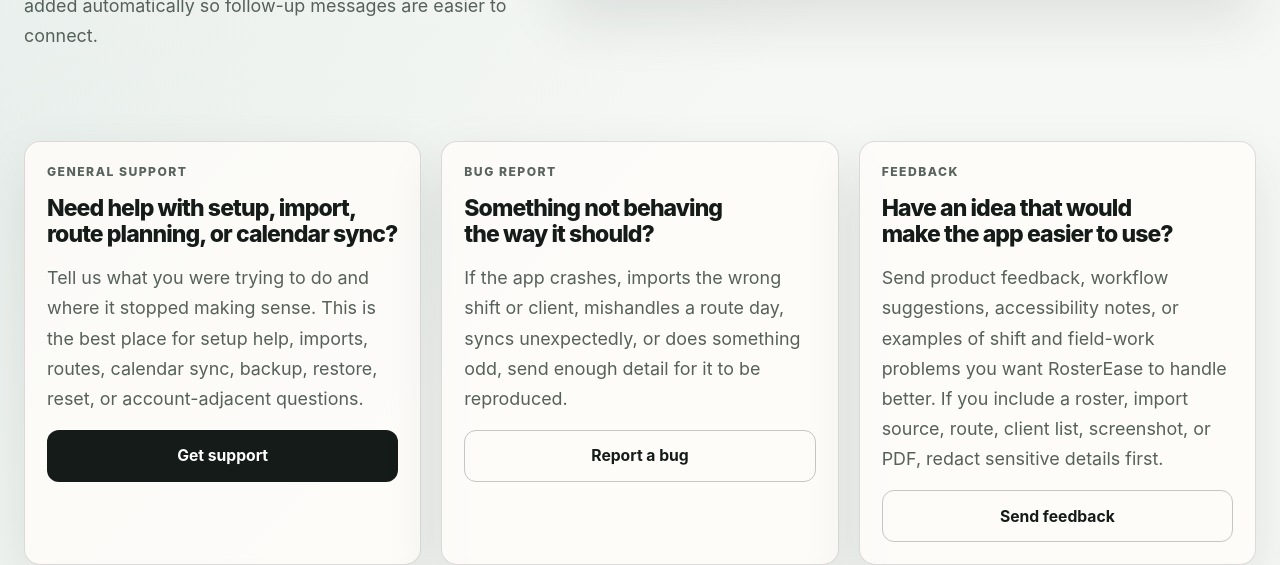
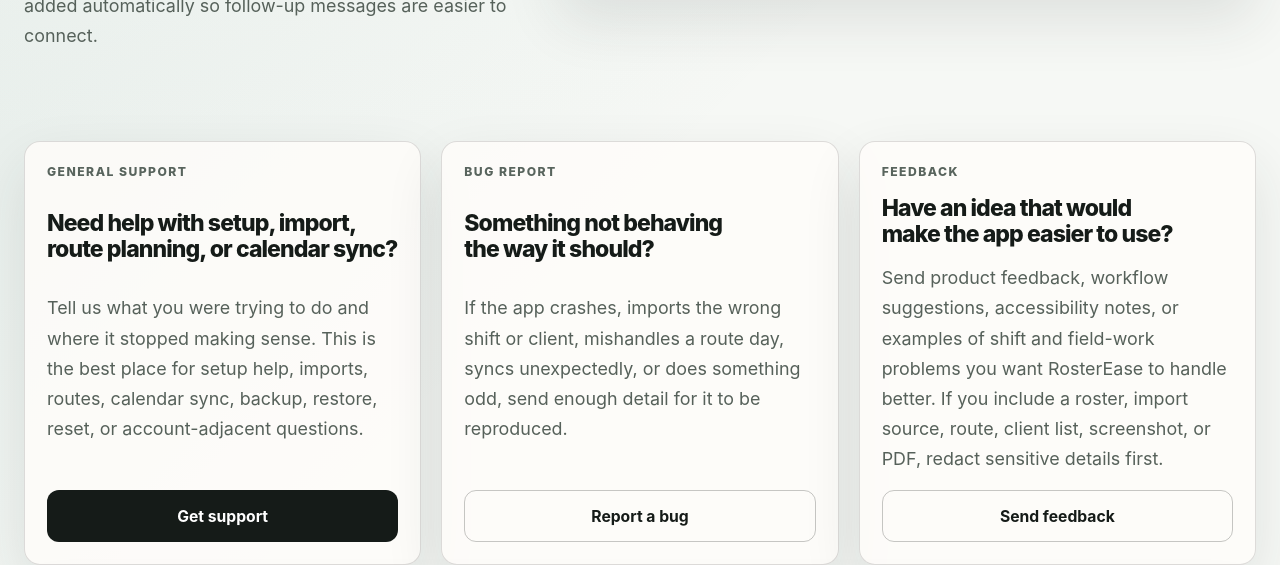
Before and after one commit to thesammykins/rosterease_website, an Astro site: page /contact in a window 1280 px wide. Shown: the part 399-964 px from the top of the page. Built offline with nearby package versions, Linux system fonts and the light colour scheme; Astro itself is replaced by a stand-in of ours.

Commit message:
Align contact card buttons

```diff
--- a/src/styles/rosterease.css
+++ b/src/styles/rosterease.css
@@ -984,7 +984,15 @@
   display: grid;
   grid-column: span 4;
   gap: 16px;
-  align-content: start;
+  align-content: stretch;
+
+}
+
+.re-action-panel > .re-button {
+
+  align-self: end;
+  width: 100%;
+  margin-top: auto;
 
 }
 
```
